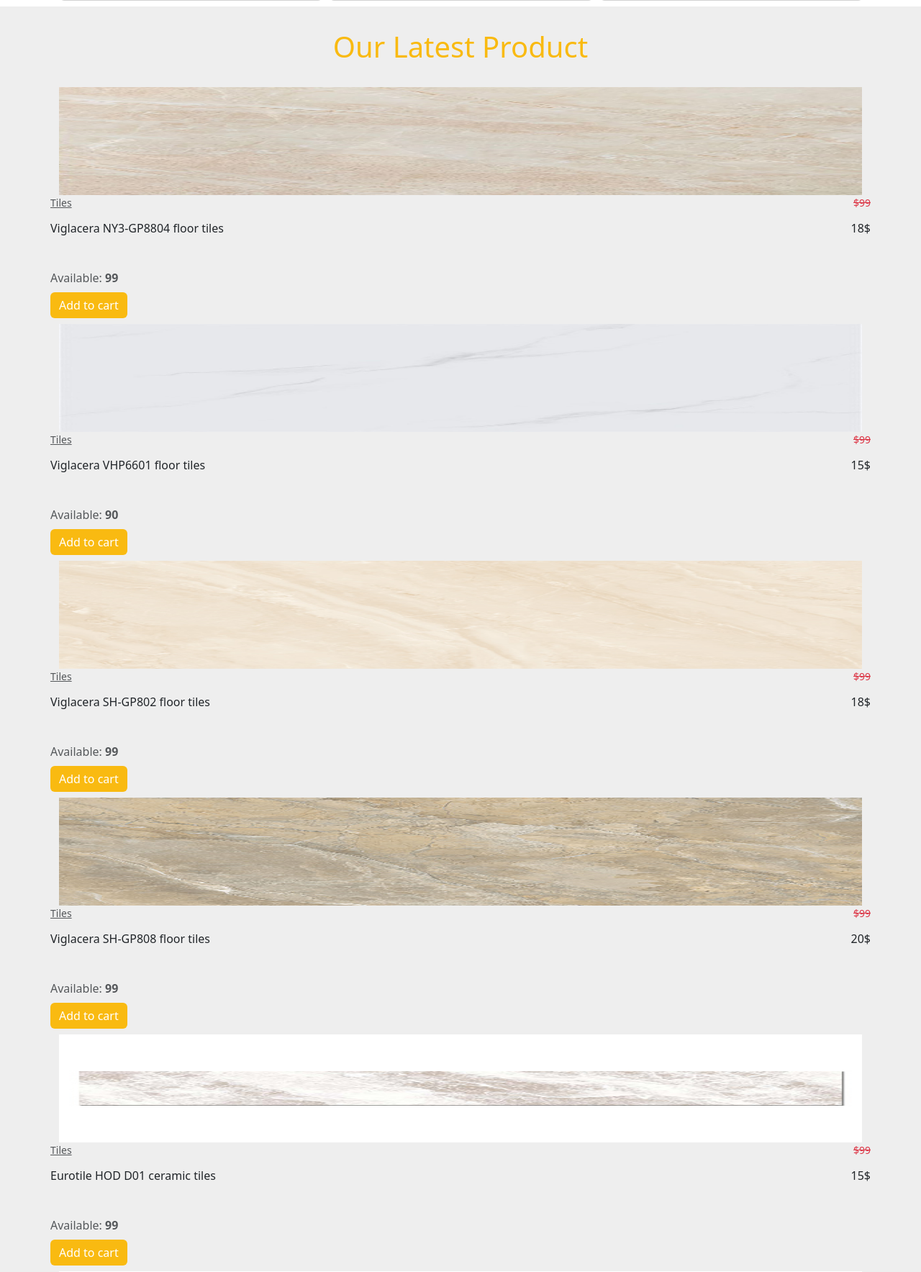
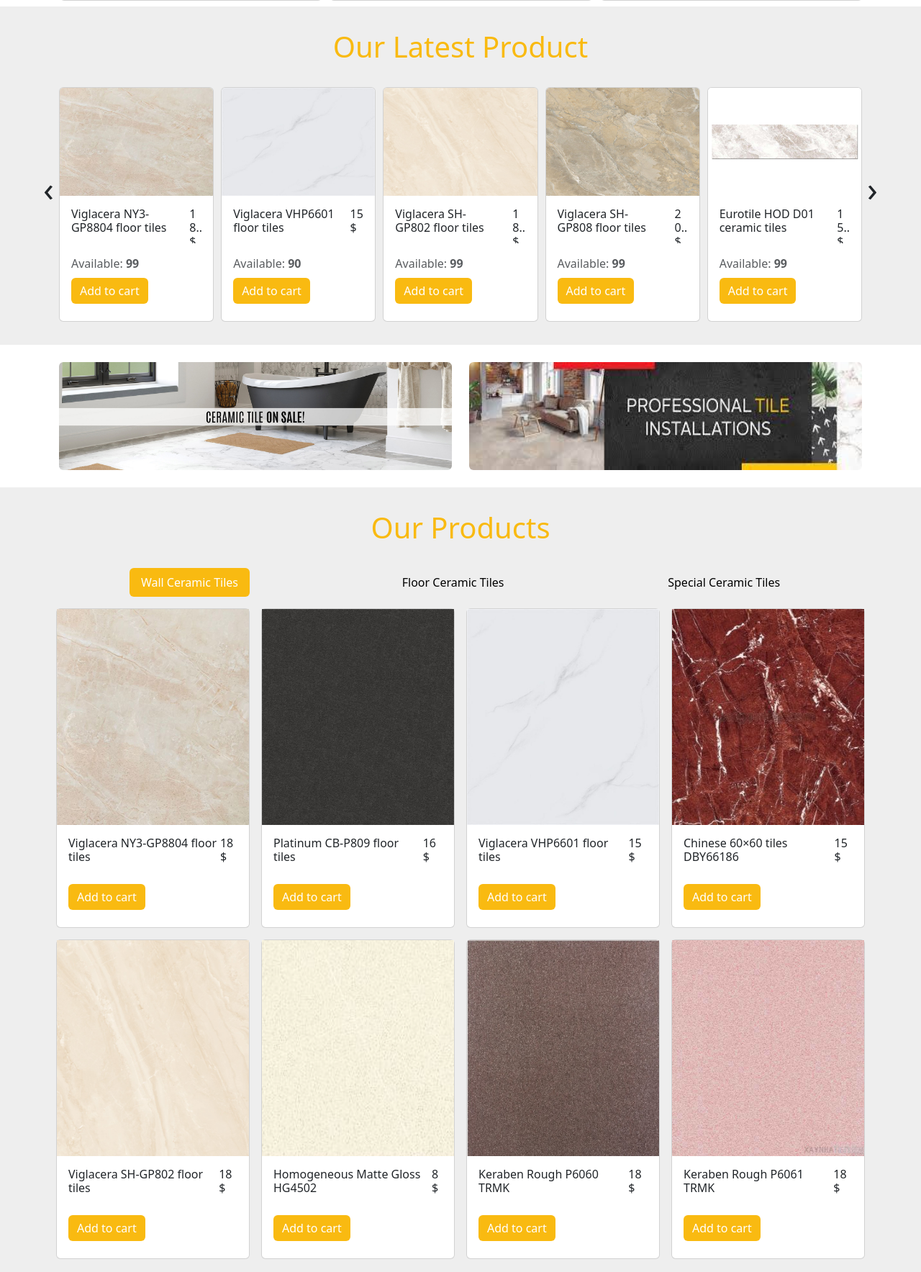
Before and after one commit to huongcaoha1994/ceramic-tiles, a PHP site: page /main.php in a window 1280 px wide. Shown: the part 1197-2964 px from the top of the page at 72% size. Run offline with PHP 8.4, Linux system fonts and the light colour scheme; data comes from the database, SQL or seed files in the repository.

Commit message:
fix main carousel

```diff
--- a/SRC/view/best_sale.php
+++ b/SRC/view/best_sale.php
@@ -5,14 +5,10 @@ $result_product = $connect->query($select_product);
 if($result_product->num_rows > 0 ){
     while($row = $result_product->fetch_assoc()){
         ?>
-
+           <div class="item">
+           <div class="card h-100">
                 <img src="../assets/img<?php echo $row['image']; ?>" class="card-img-top" height="150px" width="150px" alt="Laptop" />
                 <div class="card-body">
-                  <div class="d-flex justify-content-between">
-                    <p class="small"><a href="#!" class="text-muted">Tiles</a></p>
-                    <p class="small text-danger"><s>$99</s></p>
-                  </div>
-
                   <div class="d-flex justify-content-between mb-3">
                     <h6 class="mb-0 me-2 product-view"><?php echo $row['product_name']; ?></h6>
                     <h6 class="text-dark ms-2 mb-0 product-view"><?php echo $row['price']; ?>$</h6>
@@ -26,7 +22,8 @@ if($result_product->num_rows > 0 ){
                     <button class="btn btn-primary">Add to cart</button>
                   </div>
                 </div>
-
+           </div>
+           </div>
         <?php
     }
 }
--- a/SRC/view/main.php
+++ b/SRC/view/main.php
@@ -9,7 +9,7 @@
   <div class="container">
     <div class="row">
       <div class="col d-flex justify-content-between align-items-center">
-        <h1 class="text-primary text-center py-4">Ceramic Tiles Categories</h1>
+        <h1 class="text-primary py-4">Ceramic Tiles Categories</h1>
         <a href="shop.php" class="btn btn-primary">
           <i class="fa-solid fa-bag-shopping"></i>
           Go to store</a>
@@ -65,11 +65,13 @@
     <h1 class="text-primary text-center py-4">Our Latest Product</h1>
     <div class="container">
       <div class="row">
+      <div class="owl-carousel owl-theme" >
 
              <?php
              include("best_sale.php");
              ?>
 
+      </div>
 
       </div>
     </div>
```
